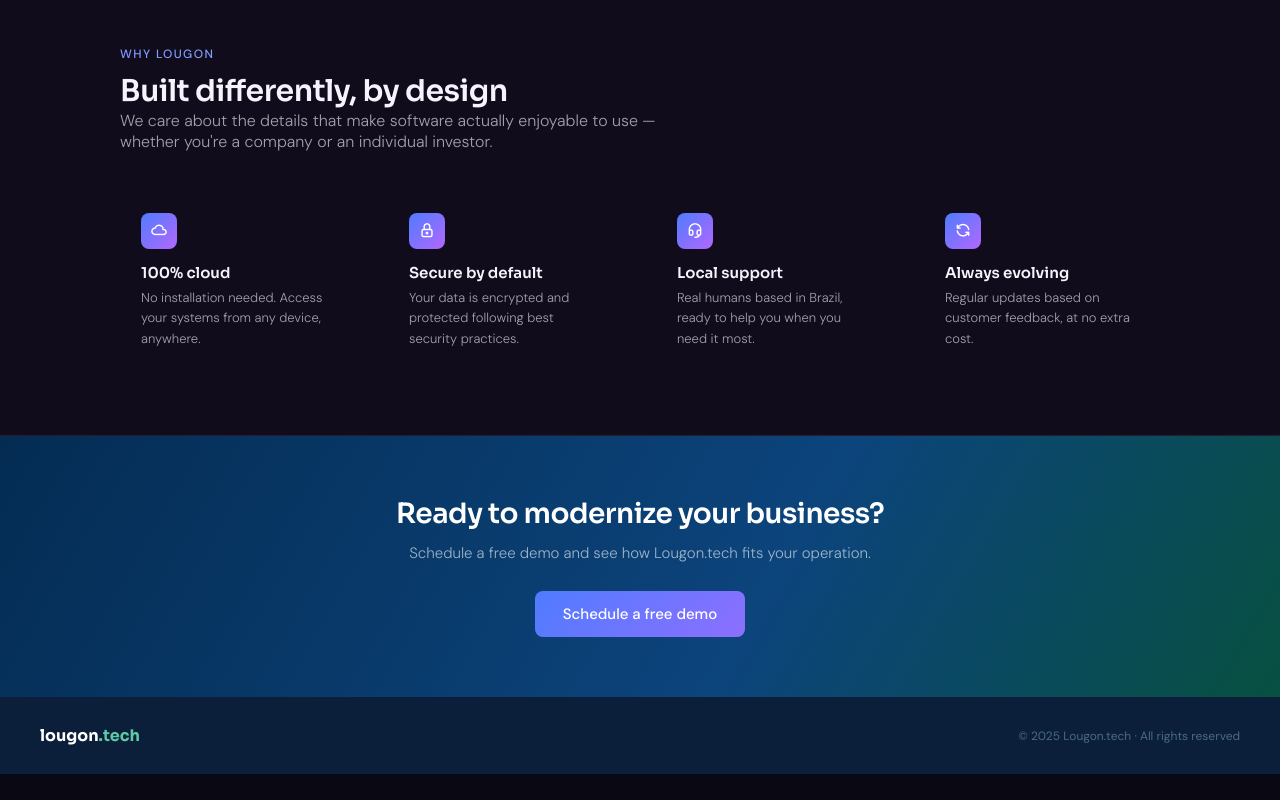
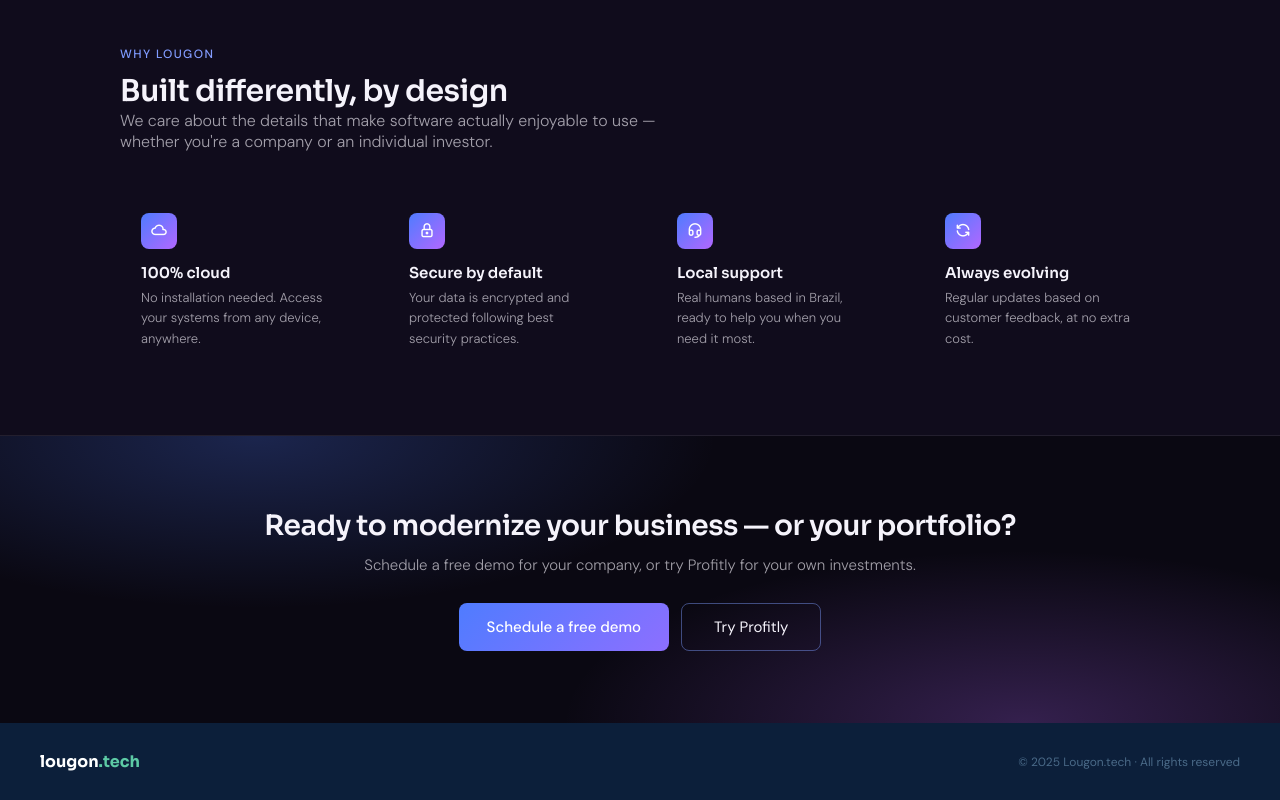
Before and after one commit to LougonVitor/lougon-tech-website, a React (Vite) app in the folder front-end/: page / in a window 1280 px wide. Shown: the part 1780-2580 px from the top of the page. Before the commit the page ends 2554 px from the top, so only its background shows below. Built offline with nearby package versions, Linux system fonts and the light colour scheme.

Commit message:
style (contact): redesign CTA band with gradient glow and Profitly link
Add a second CTA pointing to Profitly alongside the demo request,
and restyle the band with the new gradient glow treatment.

Co-Authored-By: Claude Sonnet 5 <noreply@anthropic.com>

```diff
--- a/front-end/src/components/contact/Contact.css
+++ b/front-end/src/components/contact/Contact.css
@@ -1,21 +1,41 @@
 .cta-band {
-    background: linear-gradient(120deg, #042c53 0%, #0c447c 60%, #085041 100%);
-    padding: 60px 40px;
+    background:
+        radial-gradient(ellipse 60% 100% at 20% 0%, rgba(79, 124, 255, 0.25) 0%, transparent 60%),
+        radial-gradient(ellipse 60% 100% at 80% 100%, rgba(178, 103, 255, 0.25) 0%, transparent 60%),
+        var(--bg-primary);
+    padding: 72px 40px;
     text-align: center;
+    position: relative;
+    overflow: hidden;
 }
 
 .cta-band h2 {
     font-family: 'Sora', sans-serif;
     font-size: 28px;
     font-weight: 600;
-    color: #fff;
+    color: var(--text-primary);
     margin: 0 0 12px;
     letter-spacing: -0.5px;
 }
 
 .cta-band p {
     font-size: 15px;
-    color: rgba(255,255,255,0.6);
+    color: var(--text-secondary);
     margin: 0 0 28px;
     font-weight: 300;
 }
+
+.cta-actions {
+    display: flex;
+    gap: 12px;
+    justify-content: center;
+    flex-wrap: wrap;
+}
+
+.cta-link {
+    display: inline-flex;
+    align-items: center;
+    text-decoration: none;
+    font-size: 15px;
+    padding: 13px 32px;
+}
--- a/front-end/src/components/contact/Contact.tsx
+++ b/front-end/src/components/contact/Contact.tsx
@@ -3,10 +3,13 @@ import './Contact.css'
 export function Contact() {
     return(
     <>
-    <section className="cta-band">
-        <h2>Ready to modernize your business?</h2>
-        <p>Schedule a free demo and see how Lougon.tech fits your operation.</p>
-        <button className="btn-primary" /* style="font-size:15px; padding:13px 32px;" */>Schedule a free demo</button>
+    <section className="cta-band" id="contact">
+        <h2>Ready to modernize your business — or your portfolio?</h2>
+        <p>Schedule a free demo for your company, or try Profitly for your own investments.</p>
+        <div className="cta-actions">
+            <button className="btn-primary" /* style="font-size:15px; padding:13px 32px;" */>Schedule a free demo</button>
+            <a className="btn-outline cta-link" href="https://profitly.lougon.tech" target="_blank" rel="noopener noreferrer">Try Profitly</a>
+        </div>
     </section>
     </>
     )
```
